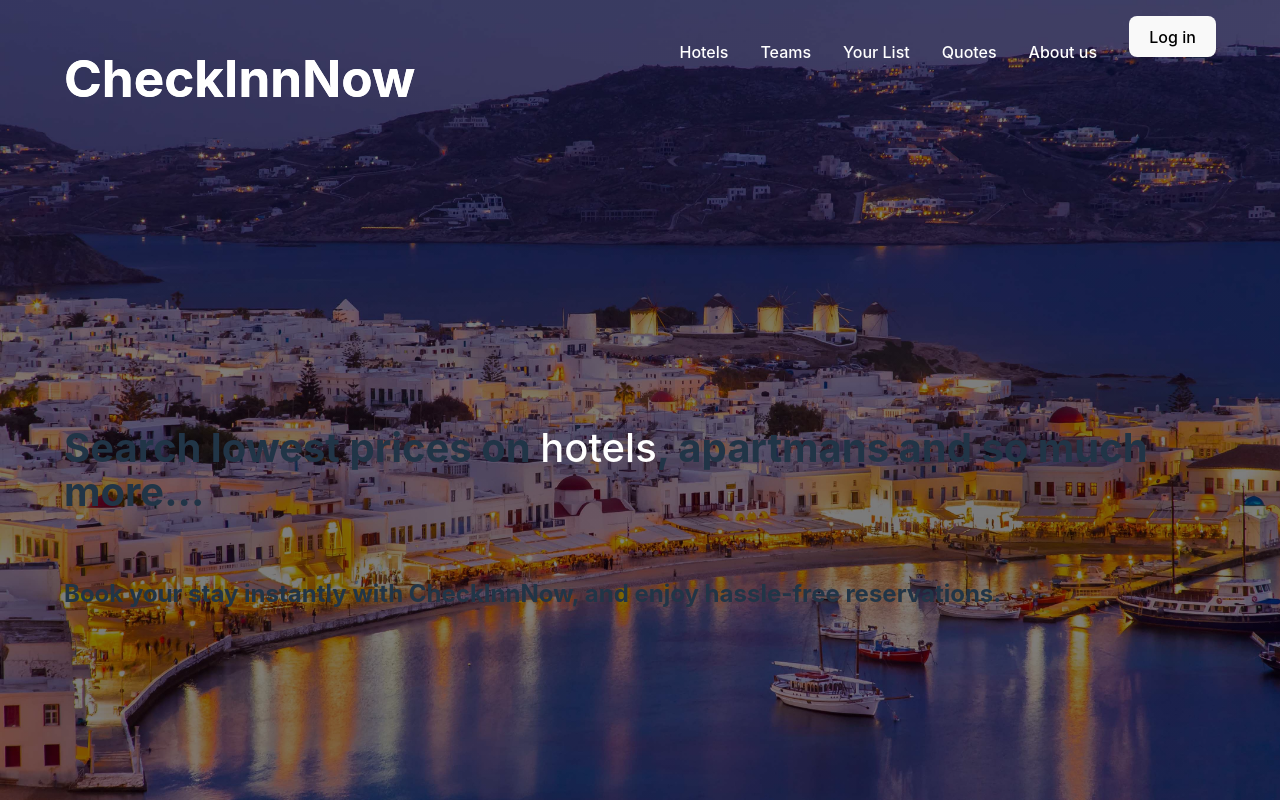
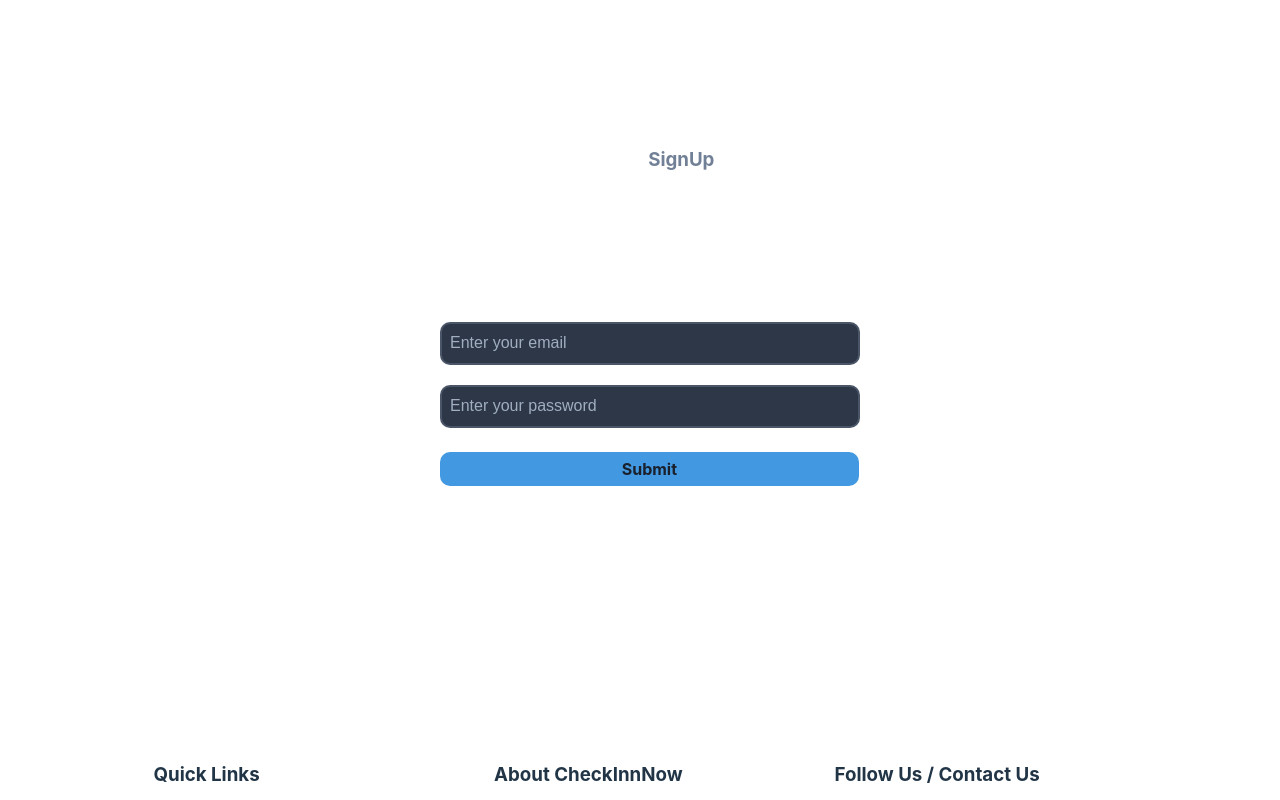
Before and after one commit to KemalSkrijelj/BookTravel, a React (Vite) app: page / in a window 1280 px wide. Shown: the top 800 px of the page. Built offline with nearby package versions, Linux system fonts and the light colour scheme.

Commit message:
Go to LoginPage if user don't have acc

```diff
--- a/src/App.jsx
+++ b/src/App.jsx
@@ -15,24 +15,68 @@ import Login from "./pages/Login/Login";
 import SignUp from "./pages/SignUp/SignUp";
 import Quotes from "./pages/Quotes/Quotes";
 import Auth from './pages/Auth/Auth'
+import ProtectedRoute from "./components/ProtectedRoute/ProtectedRoute";
 
 import { Home } from "./pages/Home/Home";
+import { useContext, useEffect } from "react";
+import { AppContext } from "./context/AppContext";
 
 function App() {
+  const { setLoggedInUser } = useContext(AppContext);
+
+  useEffect(() => {
+    const localLoggedInUser = localStorage.getItem("loggedInUser");
+    if (localLoggedInUser) {
+      setLoggedInUser(JSON.parse(localLoggedInUser));
+    } else {
+      setLoggedInUser(null);
+    }
+    // eslint-disable-next-line react-hooks/exhaustive-deps
+  }, []);
+  const localLoggedInUser = localStorage.getItem("loggedInUser");
   return (
     <div className="app">
       <Navbar />
           <Routes>
-            <Route path="/"element={<Home />} />
-            <Route path="/hotels-list" element={<HotelsList />} />
-            <Route path="/hotels/:id" element={<Hotel />} />
-            <Route path="/yourList"  element={<FavList />}/>
-            <Route path="/about-us" element={<AboutUs />} />
-            <Route path="/auth" element={<Auth />} />
-            <Route path="/Login" element={<Login />} />
-            <Route path="/signUp" element={<SignUp />} />
-            <Route path="/quotes"  element={<Quotes />}/>
-            <Route path='/teams' element={<Teams />}/>
+            <Route path="/"element={
+              <ProtectedRoute>
+                <Home />
+              </ProtectedRoute>} />
+
+                <Route path="/auth" element={!localLoggedInUser ? <Auth /> : <Home/> } />
+
+            <Route path="/hotels-list" element={
+              <ProtectedRoute>
+                <HotelsList/>
+              </ProtectedRoute>} />
+            <Route path="/hotels/:id" element={
+              <ProtectedRoute>
+                <Hotel/>
+              </ProtectedRoute>} />
+            <Route path="/yourList"  element={
+              <ProtectedRoute>
+                <FavList />
+              </ProtectedRoute>}/>
+            <Route path="/about-us" element={
+              <ProtectedRoute>
+                <AboutUs />
+              </ProtectedRoute>}/>
+            <Route path="/Login" element={
+              <ProtectedRoute>
+                <Login />
+              </ProtectedRoute>} />
+            <Route path="/signUp" element={
+              <ProtectedRoute>
+                <SignUp />
+              </ProtectedRoute>} />
+            <Route path="/quotes"  element={
+              <ProtectedRoute>
+                <Quotes />
+              </ProtectedRoute> }/>
+            <Route path='/teams' element={
+              <ProtectedRoute>
+                <Teams />
+              </ProtectedRoute>}/>
           </Routes>
       <Footer />
     </div>
--- a/src/components/CustomInputs.jsx
+++ b/src/components/CustomInputs.jsx
@@ -1,3 +1,4 @@
+/* eslint-disable react/prop-types */
 import { useField } from "formik";
 
 const CustomInputs = ({label, ...props}) => {
--- a/src/components/Navbar/Navbar.jsx
+++ b/src/components/Navbar/Navbar.jsx
@@ -1,7 +1,13 @@
 import "./Navbar.css";
-import { NavLink } from "react-router-dom";
+import { NavLink, useNavigate } from "react-router-dom";
+import { useContext } from "react";
+import { AppContext } from "../../context/AppContext";
 
 export function Navbar() {
+  // eslint-disable-next-line no-unused-vars
+  const { loggedInUser, setLoggedInUser } = useContext(AppContext);
+  // eslint-disable-next-line no-unused-vars
+  const navigate = useNavigate();
 
   function sendToLoginPage  () {
     window.location.href = '/yourList'
@@ -14,6 +20,7 @@ export function Navbar() {
             <h1>CheckInnNow</h1>
           </NavLink>
         </div>
+        {loggedInUser && (
         <div className="listing">
 
           <ul>
@@ -43,8 +50,17 @@ export function Navbar() {
                 isActive ? "navlink-active" : "navlink"}>{" "}<li>About us</li></NavLink>
 
           </ul>
-          <NavLink to={"/auth"}><button onClick={() => sendToLoginPage}>Log in</button></NavLink>
+          <button
+              onClick={() => {
+                setLoggedInUser(null);
+                localStorage.removeItem("loggedInUser");
+                navigate("auth");
+              }}
+            >
+              Logout
+            </button>
         </div>
+        )}
       </div>
     </header>
   );
--- /dev/null
+++ b/src/components/ProtectedRoute/ProtectedRoute.jsx
@@ -0,0 +1,15 @@
+/* eslint-disable react/prop-types */
+import Auth from "../../pages/Auth/Auth";
+
+const ProtectedRoute = ({children}) => {
+  const localLoggedInUser = localStorage.getItem("loggedInUser");
+
+    if (localLoggedInUser) {
+      return children
+    } else {
+      return <Auth />
+    }
+
+}
+
+export default ProtectedRoute
--- a/src/context/AppContext.jsx
+++ b/src/context/AppContext.jsx
@@ -4,10 +4,13 @@ import { createContext, useState } from "react";
 const AppContext = createContext()
 
 function ContextProvider( {children} ) {
+  const [loggedInUser, setLoggedInUser] = useState(null);
   const [favoriteHotels, setFavoriteHotels] = useState([]);
   const values = {
     favoriteHotels,
-    setFavoriteHotels
+    setFavoriteHotels,
+    loggedInUser,
+    setLoggedInUser
   }
   return(
     <AppContext.Provider value={values}>
--- a/src/pages/Login/Login.jsx
+++ b/src/pages/Login/Login.jsx
@@ -1,27 +1,72 @@
+/* eslint-disable no-unused-vars */
 import { Field, Form, Formik, useFormik } from "formik";
+import { AppContext } from "../../context/AppContext";
+import { useContext, useState } from "react";
+import { useNavigate } from "react-router-dom";
 
 const Login = () => {
-//ADVANCED JE LOGIN !
-  return(
+  //ADVANCED JE LOGIN !
+  const navigate = useNavigate();
+  const { setLoggedInUser } = useContext(AppContext);
+  const [email, setEmail] = useState("");
+  const [password, setPassword] = useState("");
 
-<Formik
-       initialValues={{ name: 'jared' }}
-     >
-       {props => (
-         <Form className="form-auth">
-           <Field  type="text" name="name" placeholder="Name" />
-           {/* <input
-             type="text"
-             onChange={props.handleChange}
-             onBlur={props.handleBlur}
-             value={props.values.name}
-             name="name"
-           /> */}
-           <button className="submit" type="submit">Submit</button>
-         </Form>
-       )}
-     </Formik>
-  )
-}
+  const handleSubmit = (event) => {
+    event.preventDefault();
+    const user = {
+      email,
+      password,
+    };
+    const localUserString = localStorage.getItem("user");
+    const localUser = JSON.parse(localUserString);
+    if (
+      user.email === localUser.email &&
+      user.password === localUser.password
+    ) {
+      localStorage.setItem("loggedInUser", JSON.stringify(user));
+      setLoggedInUser(user);
+      navigate("/");
+    } else {
+      alert("Nisu ispravni kredencijali.");
+    }
+  };
 
-export default Login
+  return (
+    <Formik>
+      {(props) => (
+        <Form className="form-auth" style={{ minHeight: "60vh" }}>
+          <div
+            className="inputs"
+            style={{
+              display: "flex",
+              width: "100%",
+              flexDirection: "column",
+              gap: "20px",
+              marginTop: "100px",
+            }}
+          >
+            <Field
+              type="email"
+              name="email"
+              placeholder="Enter your email"
+              value={email}
+              onChange={(e) => setEmail(e.target.value)}
+            />
+            <Field
+              type="password"
+              name="password"
+              placeholder="Enter your password"
+              value={password}
+              onChange={(e) => setPassword(e.target.value)}
+            />
+          </div>
+          <button className="submit" type="submit" onClick={handleSubmit}>
+            Submit
+          </button>
+        </Form>
+      )}
+    </Formik>
+  );
+};
+
+export default Login;
--- a/src/pages/SignUp/SignUp.jsx
+++ b/src/pages/SignUp/SignUp.jsx
@@ -3,9 +3,10 @@ import '../Auth/Auth.css'
 import { basicSchema } from '../../schemas'
 
 const onSubmit = async(values, actions) => {
-    console.log(values)
+    localStorage.setItem('user', JSON.stringify(values) )
     await new Promise((resolve) => setTimeout(resolve, 1000))
     actions.resetForm()
+    alert("Registration successful!");
 }
 
 const SignUp = () => {
@@ -20,7 +21,6 @@ const SignUp = () => {
         onSubmit,
       })
 
-      console.log(errors)
 
   return(
         <form onSubmit={handleSubmit} autoComplete="off" className='form-auth'>
```
